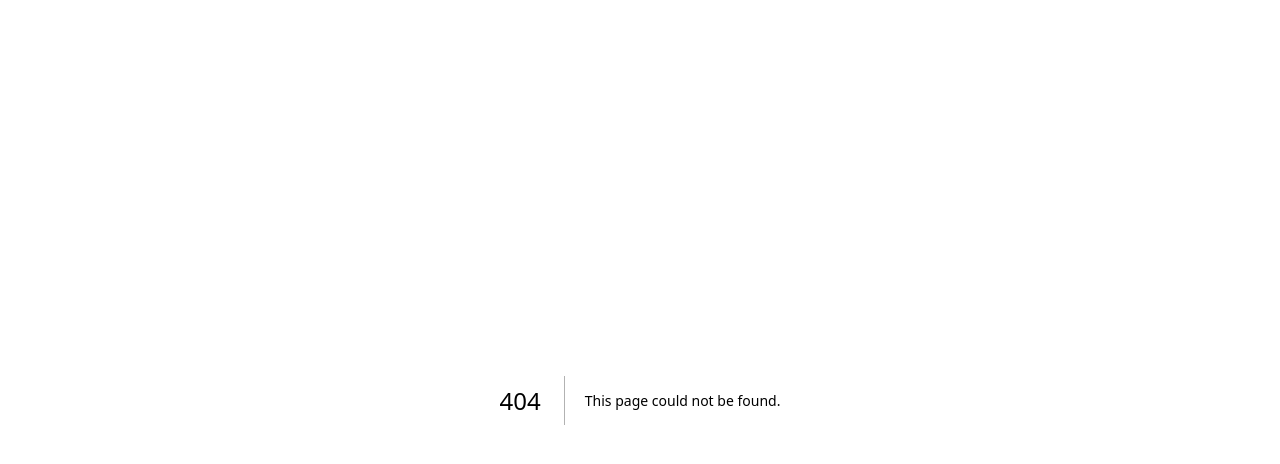
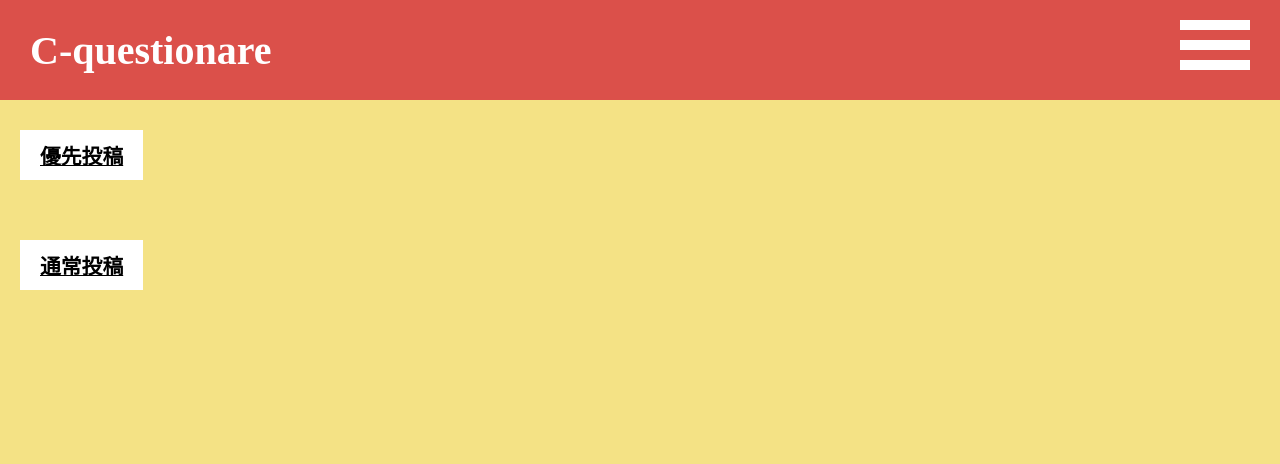
Before and after one commit to manasan-iTL/c-questionare-frontend, a Next.js app: page /questions in a window 1280 px wide. Before the commit this address had no page. Shown: the top 464 px of the page. Built offline with nearby package versions, Linux system fonts and the light colour scheme.

Commit message:
add アンケート一覧ページの作成 ・データ取得処理、及びデータ加工処理の追加 ・UIの追加

```diff
--- /dev/null
+++ b/src/pages/questions/index.js
@@ -0,0 +1,75 @@
+import Head from "next/head"
+import PostArea from "@/components/PostArea"
+import HeadingLabel from "@/components/HeadingLabel"
+import QuestionnaireGroup from "@/components/QustionnaireGroup"
+import Header from "@/components/Header"
+import { useCallback, useEffect, useMemo, useState, useRef } from "react"
+
+
+const ShowAllQuestionnaires = () => {
+
+    const [questionnaires, setQuestionnaires] = useState([])
+    const isFetchFirst = useRef(true)
+
+    const fetchAllQustionnaires = useCallback(async () => {
+
+        const API_ENDPOINT = "http://localhost:3005"
+
+        try {
+            const allQustionnaires = await fetch(API_ENDPOINT + "/qustionnaires").then(res => res.json())
+            console.log(allQustionnaires)
+            setQuestionnaires((prevState) => [...prevState, ...allQustionnaires])
+        } catch (error) {
+            console.error(error)
+        }
+    }, [])
+
+    const priorityQustionnaires = useMemo(() => {
+
+        console.log("実行中")
+
+        const priorityQuestions = questionnaires.filter(question => question.isPriority === true)
+        const regularQuestions = questionnaires.filter(question => question.isPriority === false)
+
+        console.log(priorityQuestions)
+
+        return {
+            "priority": priorityQuestions,
+            "regular": regularQuestions
+        }
+
+    }, [questionnaires])
+
+    useEffect(() => {
+
+        if (process.env.NODE_ENV === "development") {
+            if (isFetchFirst.current) {
+                isFetchFirst.current = false;
+              return;
+            }
+          }
+        fetchAllQustionnaires()
+    }, [])
+
+    return (
+        <>
+            <Head>
+                <title>アンケート一覧</title>
+            </Head>
+            <Header />
+            <div>
+                <PostArea>
+                    <HeadingLabel text="優先投稿" isWhite={true}/>
+                    <QuestionnaireGroup isPriority={true} questionnaires = { priorityQustionnaires.priority }/>
+
+                    {console.log(priorityQustionnaires)}
+
+                    <HeadingLabel text="通常投稿" isWhite={true}/>
+                    <QuestionnaireGroup isPriority={false} questionnaires = { priorityQustionnaires.regular }/>
+                </PostArea>
+            </div>
+        </>
+    )
+}
+
+export default ShowAllQuestionnaires
```
